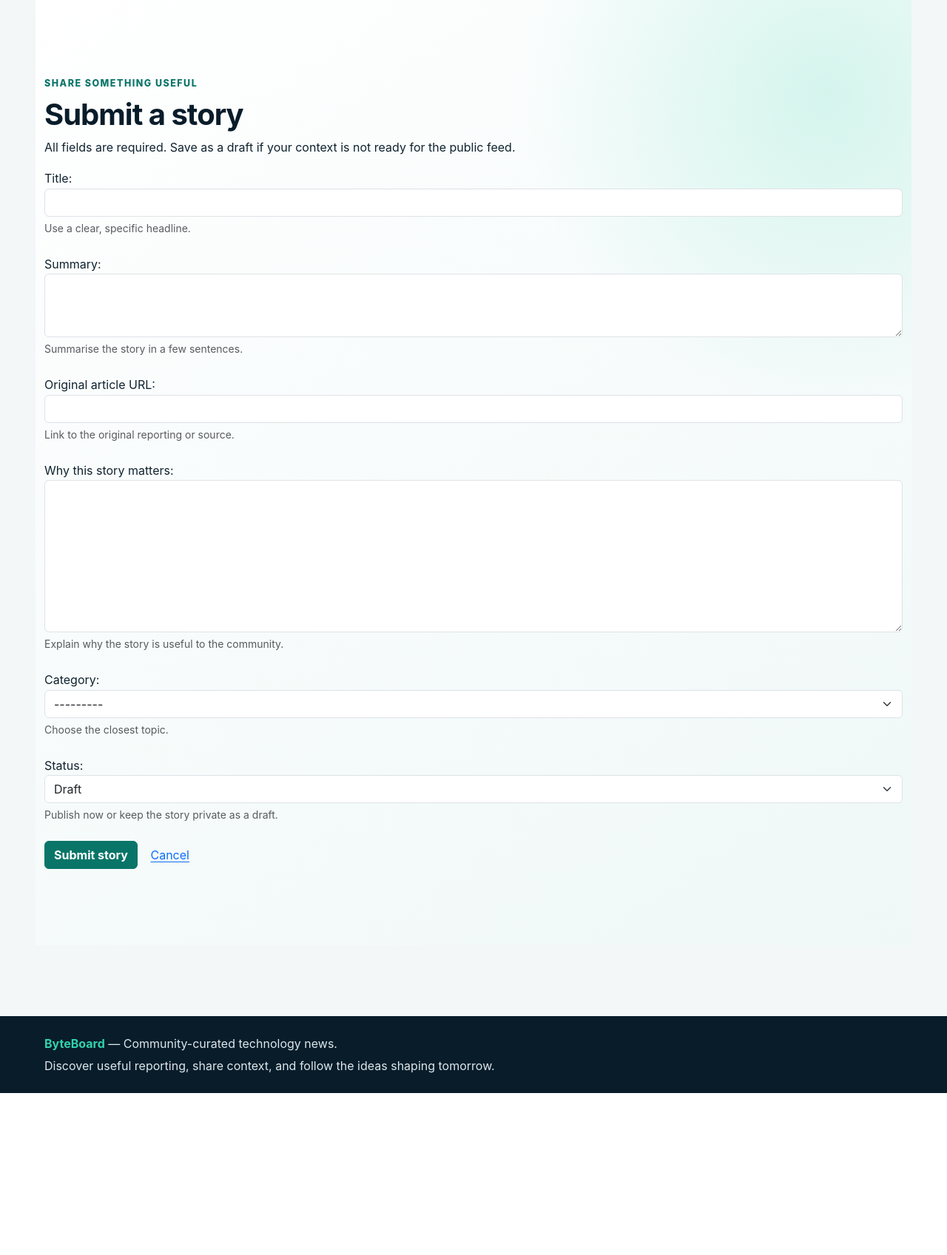
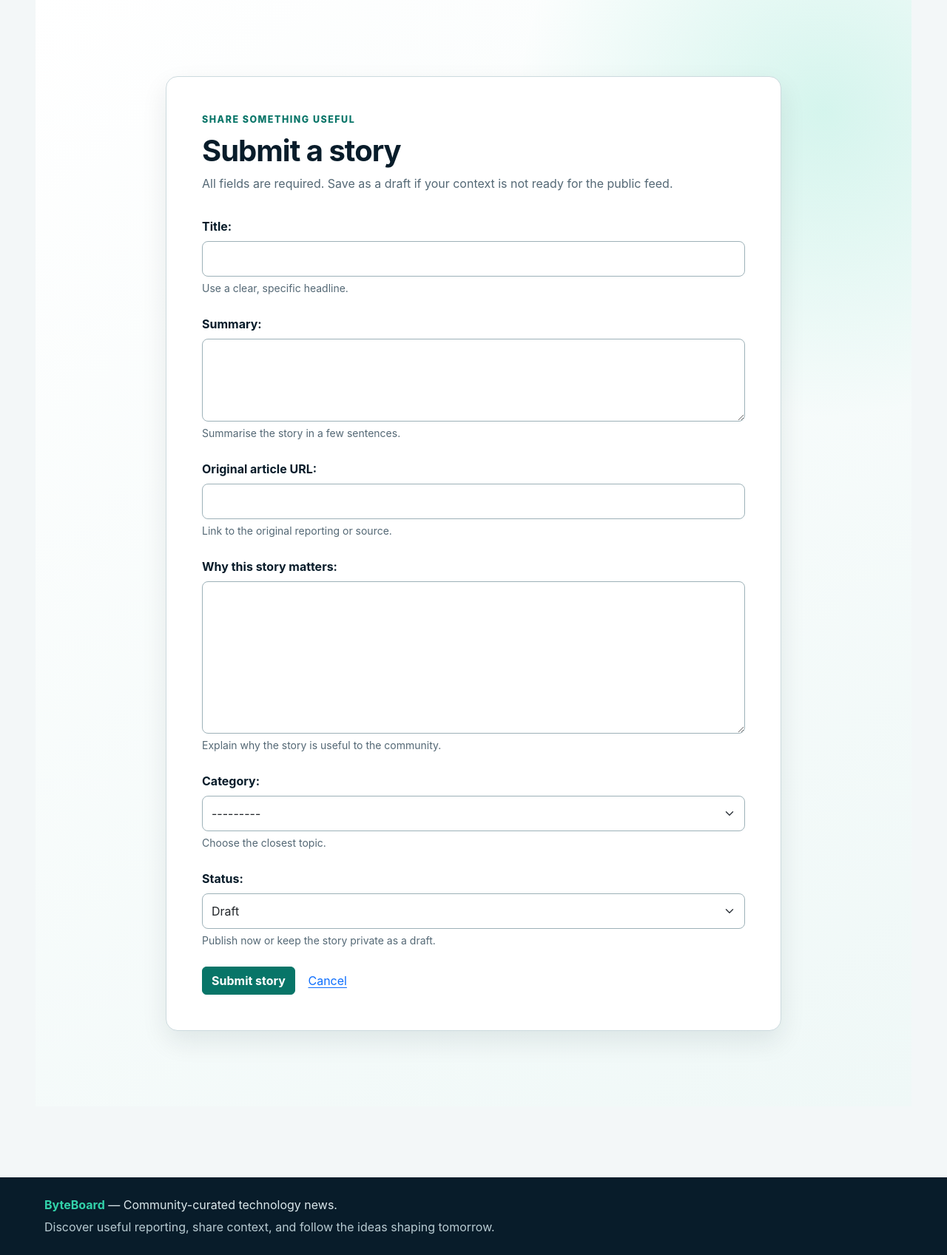
Before and after one commit to AbdulkadirKhoujja/codeinstitute-milestone-3-project, a Django app: page /posts/new/ in a window 1280 px wide. Shown: the part 92-1789 px from the top of the page at 74% size. Before the commit the page ends 1570 px from the top, so only its background shows below. Run offline with Django 5.2, Linux system fonts and the light colour scheme; the visitor is signed in with stand-in values (Sample User, id 1); data that the repository does not hold is empty.

Commit message:
style: polish forms profiles and story detail

```diff
--- a/static/css/style.css
+++ b/static/css/style.css
@@ -356,6 +356,163 @@ a:hover {
   color: #ffffff;
 }
 
+.form-shell {
+  background: var(--bb-surface);
+  border: 0.08rem solid var(--bb-border);
+  border-radius: var(--bb-radius);
+  box-shadow: var(--bb-shadow);
+  margin-inline: auto;
+  max-width: 42rem;
+  padding: clamp(1.5rem, 5vw, 3rem);
+}
+
+.form-shell--wide {
+  max-width: 52rem;
+}
+
+.form-shell > p:not(.eyebrow, .form-alternative) {
+  color: var(--bb-muted);
+  margin-bottom: 2rem;
+}
+
+.form-shell label {
+  color: var(--bb-navy);
+  display: inline-block;
+  font-weight: 750;
+  margin-bottom: 0.4rem;
+}
+
+.form-control,
+.form-select {
+  border-color: #9db1b8;
+  border-radius: var(--bb-radius-sm);
+  min-height: 3rem;
+}
+
+textarea.form-control {
+  min-height: 7rem;
+}
+
+.form-control:focus,
+.form-select:focus {
+  border-color: var(--bb-teal-dark);
+  box-shadow: 0 0 0 0.2rem rgb(8 117 104 / 18%);
+}
+
+.form-text {
+  color: var(--bb-muted);
+}
+
+.invalid-feedback {
+  background: #fff0ee;
+  border-left: 0.2rem solid #a92d20;
+  color: #7b2017;
+  margin-top: 0.5rem;
+  padding: 0.5rem 0.7rem;
+}
+
+.form-alternative {
+  border-top: 0.08rem solid var(--bb-border);
+  margin: 2rem 0 0;
+  padding-top: 1.25rem;
+}
+
+[role="status"] .alert {
+  border: 0;
+  border-left: 0.3rem solid currentcolor;
+  box-shadow: 0 0.4rem 1rem rgb(8 28 42 / 8%);
+  font-weight: 650;
+}
+
+.story-detail {
+  max-width: 58rem;
+}
+
+.story-detail__header,
+.story-detail__content {
+  background: var(--bb-surface);
+  border: 0.08rem solid var(--bb-border);
+  border-radius: var(--bb-radius);
+  padding: clamp(1.5rem, 5vw, 3rem);
+}
+
+.story-detail__header {
+  border-top: 0.35rem solid var(--bb-teal);
+  box-shadow: var(--bb-shadow);
+}
+
+.story-detail__header h1 {
+  font-size: clamp(2rem, 6vw, 3.75rem);
+}
+
+.story-detail__summary {
+  color: var(--bb-muted);
+  font-size: clamp(1.05rem, 2.5vw, 1.25rem);
+}
+
+.story-detail__content {
+  margin-top: 1.5rem;
+}
+
+.story-detail__content h2 {
+  font-size: clamp(1.45rem, 4vw, 2rem);
+  margin-bottom: 1rem;
+}
+
+.owner-actions {
+  align-items: center;
+  display: flex;
+  flex-wrap: wrap;
+  gap: 0.8rem;
+  margin-top: 1.5rem;
+}
+
+.profile-posts {
+  display: grid;
+  gap: 1rem;
+  margin-top: 1.25rem;
+}
+
+.profile-post {
+  background: var(--bb-surface);
+  border: 0.08rem solid var(--bb-border);
+  border-radius: var(--bb-radius);
+  padding: 1.5rem;
+}
+
+.profile-post h3 {
+  font-size: 1.35rem;
+}
+
+.profile-post h3 a {
+  color: var(--bb-navy);
+  text-decoration: none;
+}
+
+.profile-post time {
+  color: var(--bb-muted);
+  font-size: 0.9rem;
+}
+
+.private-drafts {
+  background: #e6f8f3;
+  border: 0.08rem solid #9edccc;
+  border-radius: var(--bb-radius);
+  margin-top: 3rem;
+  padding: clamp(1.25rem, 4vw, 2rem);
+}
+
+.private-drafts .profile-post {
+  border-left: 0.3rem solid var(--bb-teal-dark);
+}
+
+.btn-danger {
+  --bs-btn-bg: #a92d20;
+  --bs-btn-border-color: #a92d20;
+  --bs-btn-hover-bg: #7b2017;
+  --bs-btn-hover-border-color: #7b2017;
+}
+
 .site-footer {
   background: var(--bb-navy);
   color: #dce8ec;
@@ -364,6 +521,10 @@ a:hover {
 
 .site-footer strong {
   color: var(--bb-teal);
+}
+
+.site-footer p:last-child {
+  color: #b8cbd2;
 }
 
 ::selection {
@@ -379,6 +540,10 @@ a:hover {
   .story-card {
     align-items: end;
     flex-direction: row;
+  }
+
+  .profile-posts {
+    grid-template-columns: repeat(2, minmax(0, 1fr));
   }
 
   .story-card__body {
```
